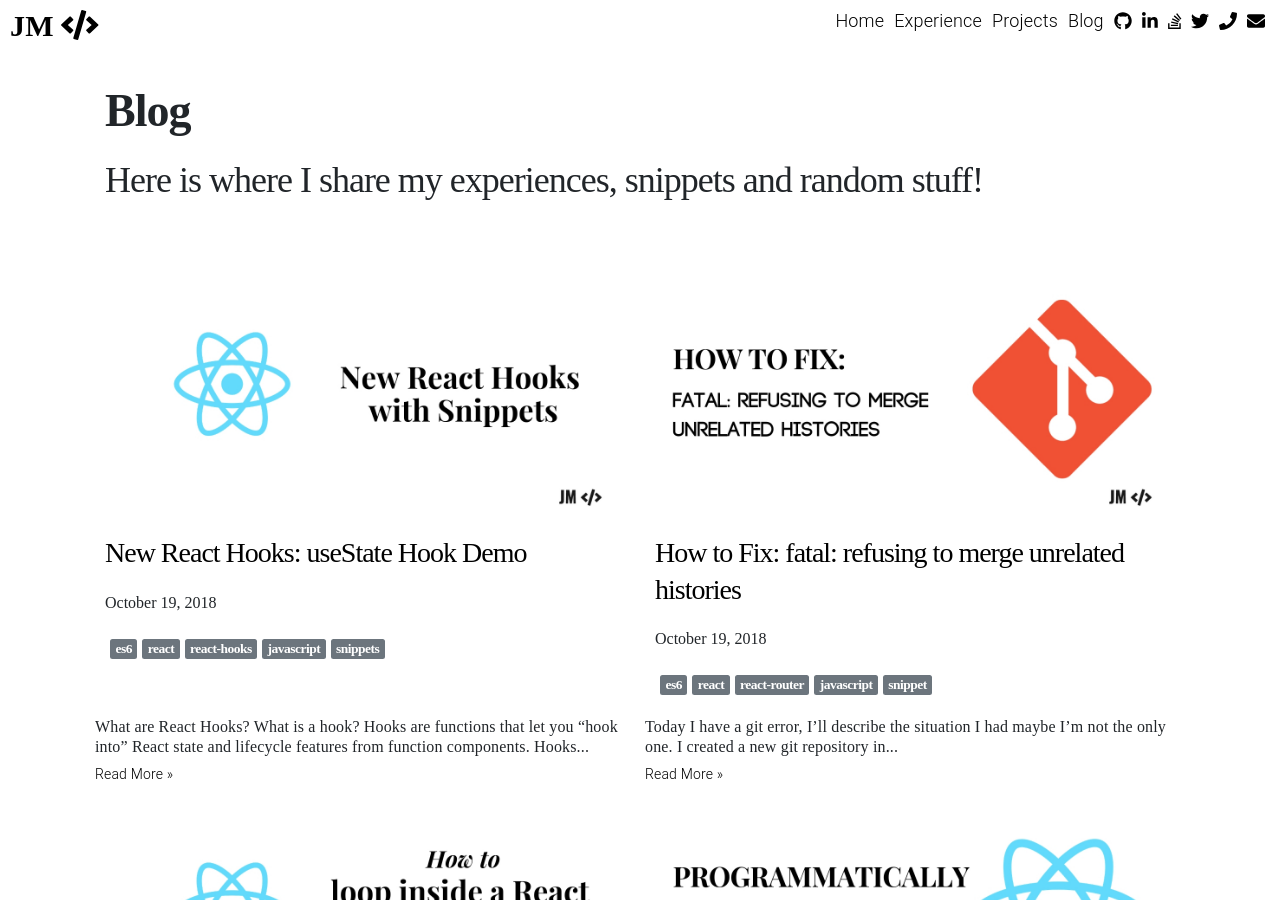
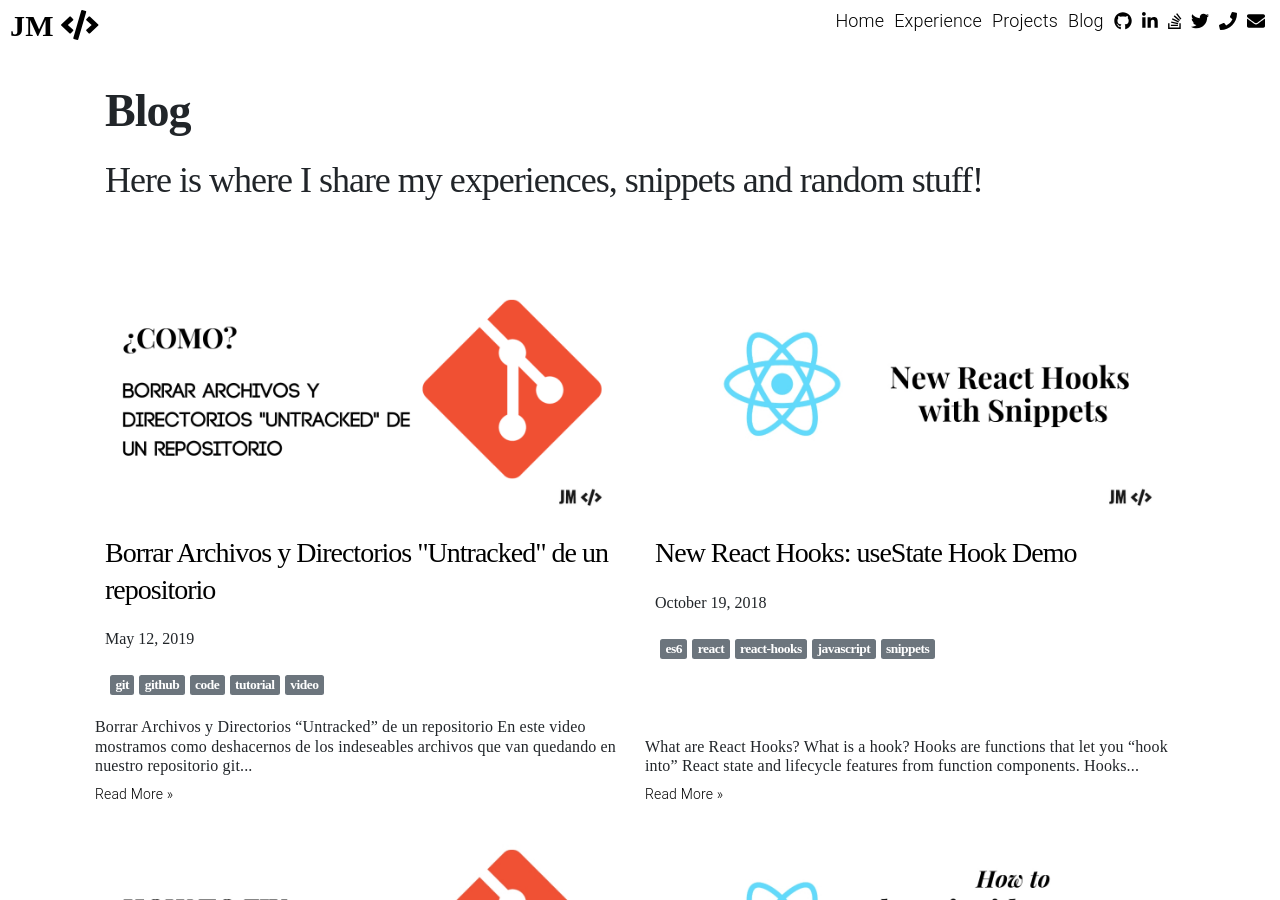
Before and after one commit to jmonterroso/jmonterroso.github.io, a Jekyll site: the page built from blog/index.html, in a window 1280 px wide and 900 px high. Built offline with Jekyll 4.4.1, drawn with Linux system fonts in a browser that asks for light colours; nearby versions of some CDN libraries.

Commit message:
Adding new article

```diff
--- a/_layouts/core.html
+++ b/_layouts/core.html
@@ -1,5 +1,5 @@
 <!doctype html>
-<html lang="en" class="{{ layout.cls }}">
+<html lang="{%if page.lang %}{{ page.lang }} {% else%} en{% endif %}" class="{{ layout.cls }}">
 <head>
     <meta charset="UTF-8">
     <meta name="viewport"
--- /dev/null
+++ b/_posts/2019-05-12-borrar-archivos-y-directorios-untracked-de-un-repositorio.md
@@ -0,0 +1,25 @@
+---
+layout: post
+title:  'Borrar Archivos y Directorios "Untracked" de un repositorio'
+description: "This post has small examples of React Hook new features"
+image: '/img/blog/borrar-archivos-y-directorios-untracked-de-un-repositorio.png'
+date: 2019-05-12 8:46:02 -0600
+categories: git github code tutorial video
+reading_time: 3 min
+comments: true
+lang: es
+slug: borrar-archivos-y-directorios-untracked-de-un-repositorio
+---
+
+
+
+
+## Borrar Archivos y Directorios "Untracked" de un repositorio
+
+En este video mostramos como deshacernos de los indeseables archivos que van quedando en nuestro repositorio git a lo largo del tiempo y que
+es posible que no ocupemos o que solamente no nos permiten tener nuestro repositorio "limpio", un comando para deshacernos de estos "untracked" files.
+
+
+<div class="embed-responsive embed-responsive-16by9">
+  <iframe  class="embed-responsive-item" width="100%" height="315" src="https://www.youtube.com/embed/KpiSxFv7hfk" frameborder="0" allow="accelerometer; autoplay; encrypted-media; gyroscope; picture-in-picture" allowfullscreen></iframe>
+</div>
```
Also changed, not shown: img/blog/borrar-archivos-y-directorios-untracked-de-un-repositorio.png (added).
